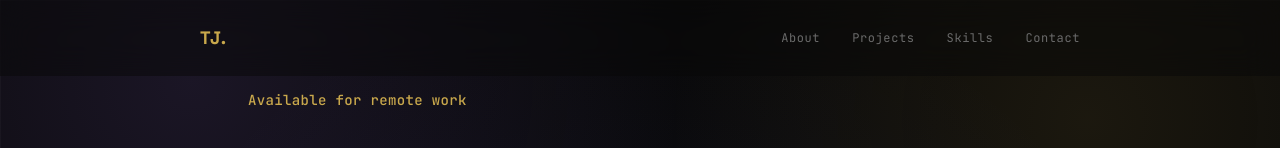
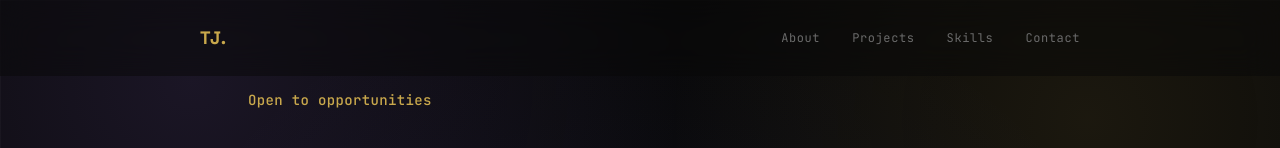
Before and after one commit to theju-bot/portfolio, a Next.js app: page / in a window 1280 px wide. Shown: the top 148 px of the page. Built offline with nearby package versions, Linux system fonts and the light colour scheme.

Commit message:
Update Hero component text to reflect current availability

```diff
--- a/components/Hero.tsx
+++ b/components/Hero.tsx
@@ -2,11 +2,14 @@ import Image from 'next/image'
 
 export default function Hero() {
   return (
-    <section id='hero' className='min-h-[calc(100vh-80px)] md:min-h-screen max-sm:pt-20 flex items-center'>
+    <section
+      id='hero'
+      className='min-h-[calc(100vh-80px)] md:min-h-screen max-sm:pt-20 flex items-center'
+    >
       <div className='flex flex-col md:flex-row items-center justify-between w-full gap-12 px-10'>
         <div className='flex-1 px-6 md:px-12 lg:pl-50'>
           <p className='animate-fade-up delay-1 font-mono text-sm font-medium mb-6 ml-2 text-accent tracking-wide'>
-            Available for remote work
+            Open to opportunities
           </p>
 
           <h1 className='font-heading text-5xl md:text-7xl lg:text-9xl font-bold animate-fade-up delay-2 text-text tracking-tight mb-8 uppercase'>
```
